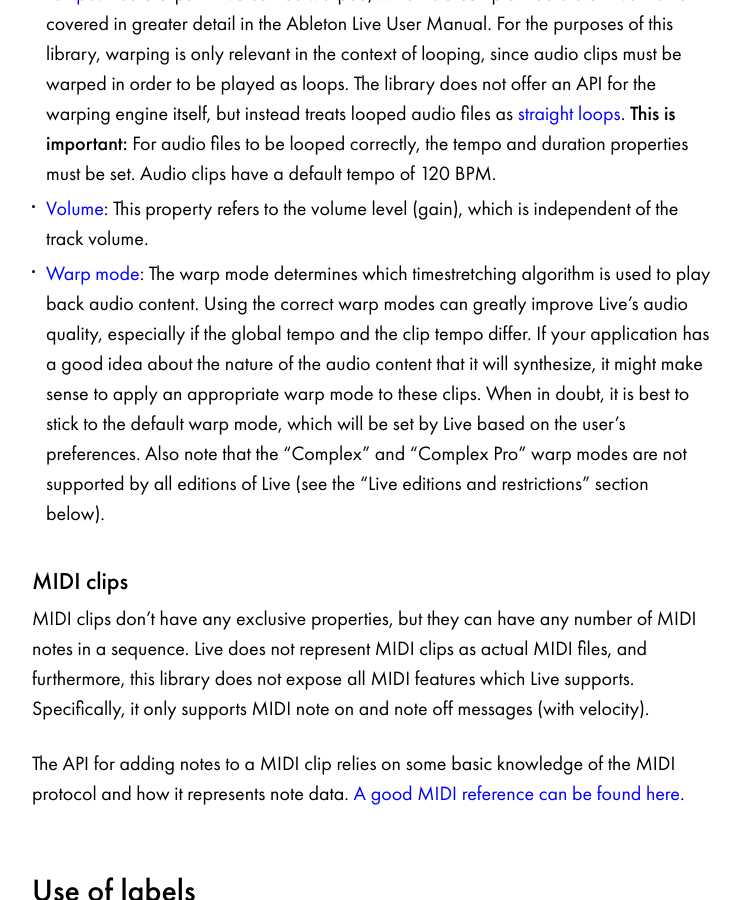
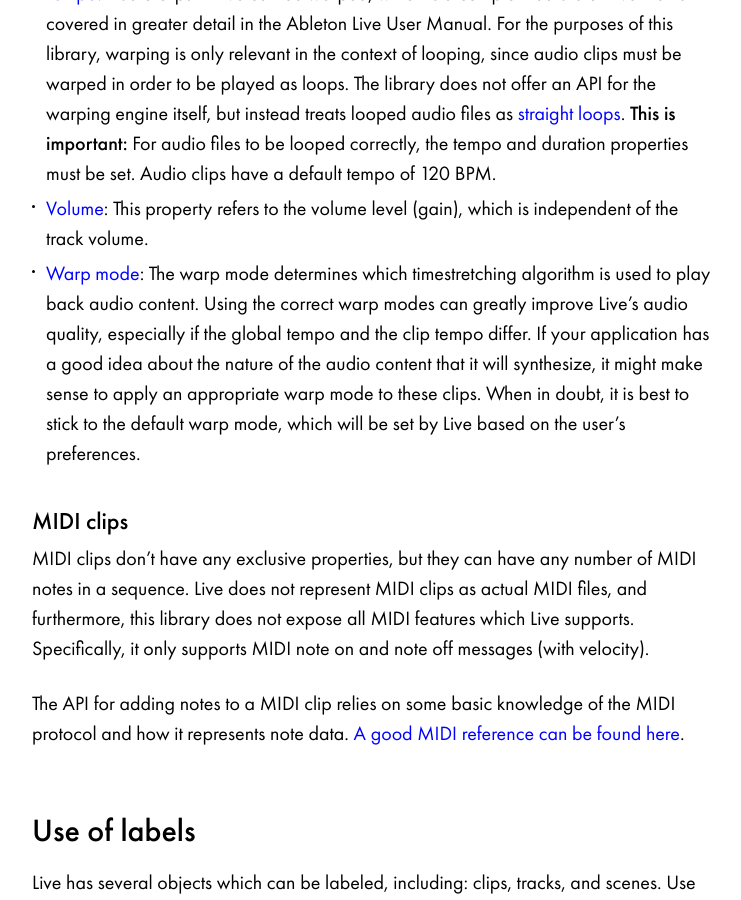
Before and after one commit to Ableton/ableton.github.io, a Jekyll site: the page built from export/index.md, in a window 1280 px wide and 900 px high, scrolled down 3929 px. Shown: the whole window, without its empty margins (268-1009 px from the left). Built offline with Jekyll 4.4.1, drawn with Linux system fonts in a browser that asks for light colours; some of the changed text lies outside the part shown.

Commit message:
Edits as requested by jjo

```diff
--- a/export/index.md
+++ b/export/index.md
@@ -138,9 +138,7 @@ common properties as well:
   If your application has a good idea about the nature of the audio content that it will
   synthesize, it might make sense to apply an appropriate warp mode to these clips. When
   in doubt, it is best to stick to the default warp mode, which will be set by Live based
-  on the user's preferences. Also note that the "Complex" and "Complex Pro" warp modes are
-  not supported by all editions of Live (see the "Live editions and restrictions" section
-  below).
+  on the user's preferences.
 
 
 ### MIDI clips
@@ -189,10 +187,6 @@ library, there are only a few key points to remember:
 * Live Lite allows a maximum of 8 tracks (either audio or MIDI)
 * Live Intro allows a maximum of 16 tracks (either audio or MIDI)
 * Live Lite & Intro both allow a maximum of 8 scenes
-* Live Lite & Intro do not support Complex or Complex Pro warp modes. Such clips will be
-  re-warped with the "Beats" warp mode, and the user will see a warning dialog when the
-  song is opened notifying them of this. Warp mode restrictions do not force Live to
-  switch to demo mode.
 
 In the case of the scene/track count restrictions, attempting to load a document which has
 more content than the edition of Live permits will force Live into demo mode. In demo
```
